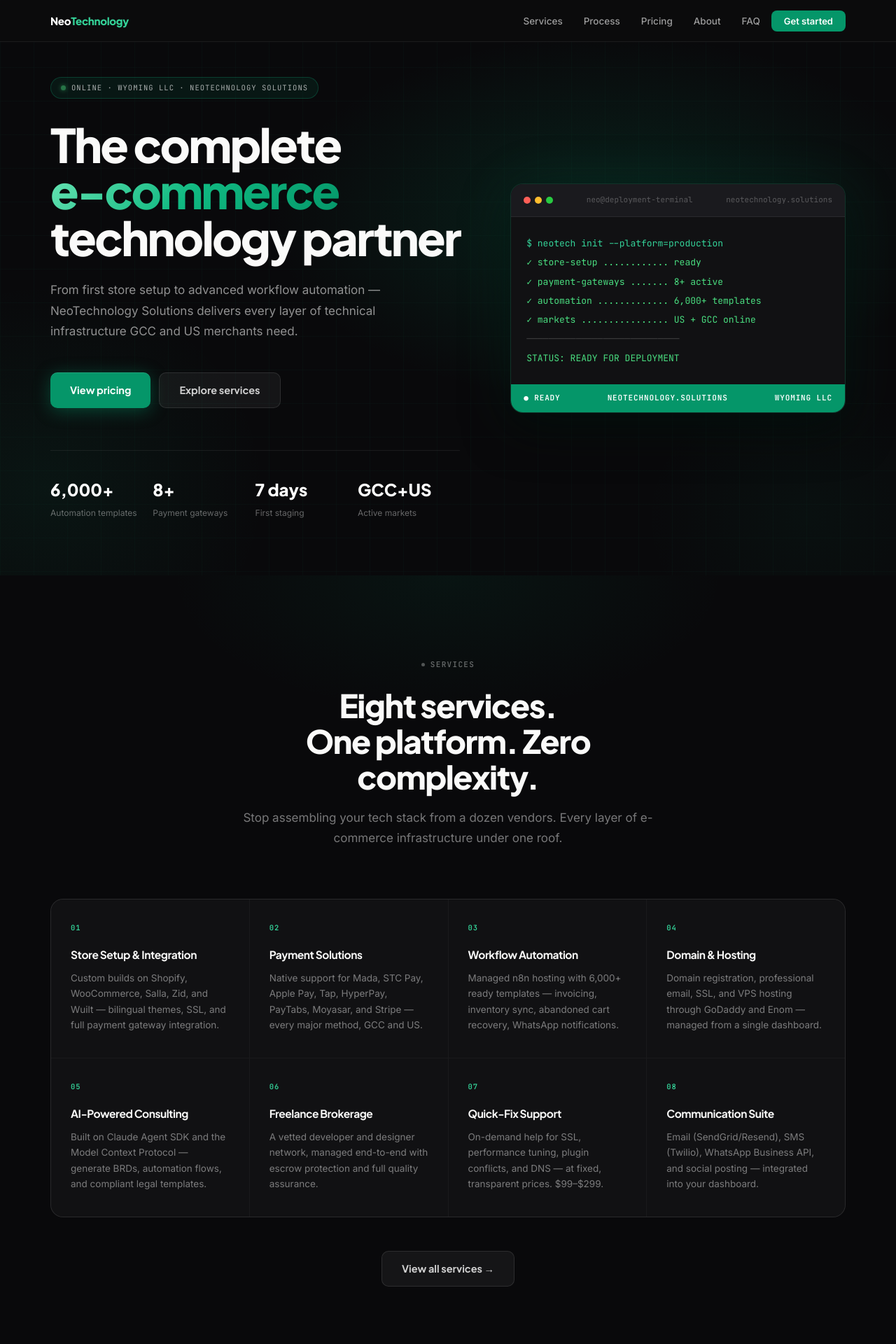
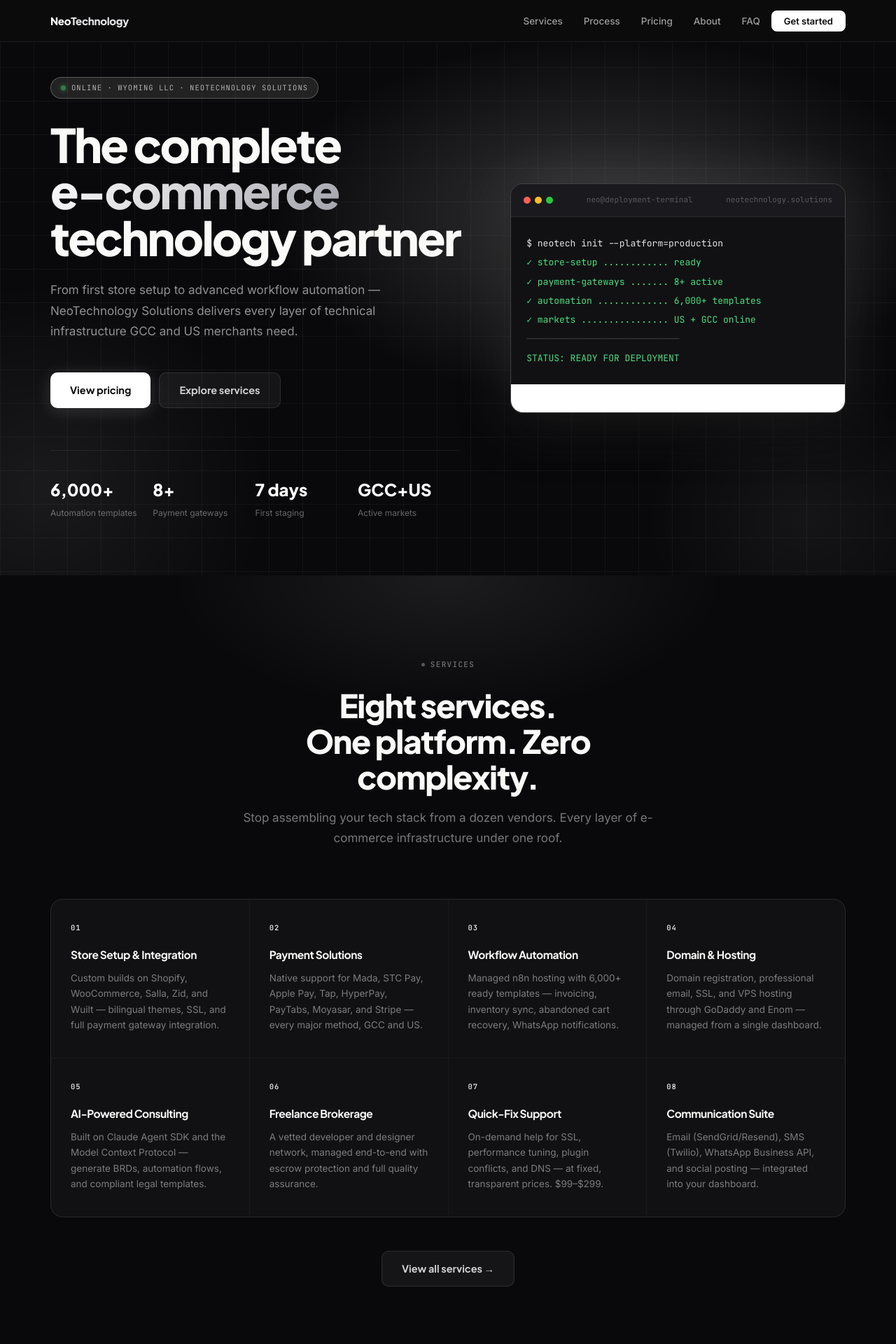
Before and after one commit to fahadalmansour/ntsllc, a WordPress theme: template wp-theme/neotechnology/front-page.php in a window 1280 px wide. Shown: the top 1920 px of the page at 70% size. Run offline with PHP 8.4 and a stand-in for WordPress, Linux system fonts and the light colour scheme; the site name, menu and one post (Sample post) are stand-ins, and other content is empty.

Commit message:
Switch accent colour: green → white
White (#ffffff) as primary accent on dark sections, near-black (#18181B)
on light sections. Nav CTA, hero buttons, pricing, form, and accordion
all updated with section-aware overrides.

Co-Authored-By: Claude Sonnet 4.6 <noreply@anthropic.com>

```diff
--- a/wp-theme/neotechnology/style.css
+++ b/wp-theme/neotechnology/style.css
@@ -13,10 +13,10 @@ Text Domain: neotechnology
 
 /* ─── Custom Properties ──────────────────────────────────────────────── */
 :root {
-  --indigo:       #059669;
-  --indigo-light: #34D399;
-  --indigo-mid:   #10B981;
-  --indigo-dark:  #065F46;
+  --indigo:       #ffffff;
+  --indigo-light: #e4e4e7;
+  --indigo-mid:   #f4f4f5;
+  --indigo-dark:  #a1a1aa;
   --near-black:   #09090B;
   --surface:      #111113;
   --surface-2:    #1A1A1E;
@@ -102,8 +102,8 @@ button { cursor: pointer; border: none; background: none; font: inherit; }
 }
 .nav-links a:hover { color: #fff; background: rgba(255,255,255,0.06); }
 .nav-cta {
-  font-size: 13px !important; font-weight: 700 !important; color: #fff !important;
-  background: var(--indigo) !important;
+  font-size: 13px !important; font-weight: 700 !important; color: #09090B !important;
+  background: #ffffff !important;
   padding: 7px 18px !important; border-radius: 8px !important;
   transition: background 0.15s, transform 0.15s !important;
 }
@@ -140,9 +140,9 @@ button { cursor: pointer; border: none; background: none; font: inherit; }
   content: '';
   position: absolute; inset: 0;
   background:
-    radial-gradient(ellipse 65% 55% at 68% 38%, rgba(5,150,105,0.18) 0%, transparent 58%),
-    radial-gradient(ellipse 45% 65% at 5% 85%,  rgba(16,185,129,0.07) 0%, transparent 55%),
-    radial-gradient(ellipse 30% 40% at 90% 90%, rgba(5,150,105,0.05) 0%, transparent 60%);
+    radial-gradient(ellipse 65% 55% at 68% 38%, rgba(255,255,255,0.18) 0%, transparent 58%),
+    radial-gradient(ellipse 45% 65% at 5% 85%,  rgba(255,255,255,0.07) 0%, transparent 55%),
+    radial-gradient(ellipse 30% 40% at 90% 90%, rgba(255,255,255,0.05) 0%, transparent 60%);
   pointer-events: none;
 }
 
@@ -150,8 +150,8 @@ button { cursor: pointer; border: none; background: none; font: inherit; }
   content: '';
   position: absolute; inset: 0;
   background-image:
-    linear-gradient(rgba(5,150,105,0.04) 1px, transparent 1px),
-    linear-gradient(90deg, rgba(5,150,105,0.04) 1px, transparent 1px);
+    linear-gradient(rgba(255,255,255,0.04) 1px, transparent 1px),
+    linear-gradient(90deg, rgba(255,255,255,0.04) 1px, transparent 1px);
   background-size: 48px 48px;
   pointer-events: none;
 }
@@ -163,8 +163,8 @@ button { cursor: pointer; border: none; background: none; font: inherit; }
 
 .hero-badge {
   display: inline-flex; align-items: center; gap: 8px;
-  background: rgba(5,150,105,0.1);
-  border: 1px solid rgba(16,185,129,0.25);
+  background: rgba(255,255,255,0.1);
+  border: 1px solid rgba(255,255,255,0.25);
   border-radius: 100px; padding: 6px 14px; margin-bottom: 32px;
 }
 .hero-badge-dot {
@@ -185,7 +185,7 @@ button { cursor: pointer; border: none; background: none; font: inherit; }
 }
 .hero-title em {
   font-style: normal;
-  background: linear-gradient(135deg, #6EE7B7 0%, #10B981 50%, #059669 100%);
+  background: linear-gradient(135deg, #ffffff 0%, #d4d4d8 50%, #a1a1aa 100%);
   -webkit-background-clip: text; -webkit-text-fill-color: transparent;
   background-clip: text;
 }
@@ -205,13 +205,13 @@ button { cursor: pointer; border: none; background: none; font: inherit; }
   transition: all 0.2s; white-space: nowrap; cursor: pointer;
 }
 .btn-primary {
-  background: var(--indigo); color: #fff;
-  box-shadow: 0 4px 24px rgba(5,150,105,0.4), inset 0 1px 0 rgba(255,255,255,0.1);
+  background: #ffffff; color: #09090B;
+  box-shadow: 0 4px 24px rgba(255,255,255,0.15), inset 0 1px 0 rgba(255,255,255,0.2);
 }
 .btn-primary:hover {
-  background: var(--indigo-mid);
+  background: #e4e4e7;
   transform: translateY(-2px);
-  box-shadow: 0 8px 32px rgba(5,150,105,0.5);
+  box-shadow: 0 8px 32px rgba(255,255,255,0.2);
 }
 .btn-ghost {
   background: rgba(255,255,255,0.05); color: rgba(255,255,255,0.8);
@@ -238,10 +238,10 @@ button { cursor: pointer; border: none; background: none; font: inherit; }
 /* Terminal panel */
 .hero-panel {
   background: var(--surface);
-  border: 1px solid rgba(16,185,129,0.2);
+  border: 1px solid rgba(255,255,255,0.2);
   border-radius: var(--radius-lg);
   overflow: hidden;
-  box-shadow: 0 0 80px rgba(5,150,105,0.12), 0 24px 64px rgba(0,0,0,0.6);
+  box-shadow: 0 0 80px rgba(255,255,255,0.12), 0 24px 64px rgba(0,0,0,0.6);
 }
 .panel-bar {
   background: var(--surface-2);
@@ -279,7 +279,7 @@ button { cursor: pointer; border: none; background: none; font: inherit; }
   content: '';
   position: absolute; top: -200px; left: 50%; transform: translateX(-50%);
   width: 800px; height: 400px;
-  background: radial-gradient(ellipse, rgba(5,150,105,0.08) 0%, transparent 70%);
+  background: radial-gradient(ellipse, rgba(255,255,255,0.08) 0%, transparent 70%);
   pointer-events: none;
 }
 
```
Also changed, not shown: other parts of wp-theme/neotechnology/style.css (+61 -21 lines).
